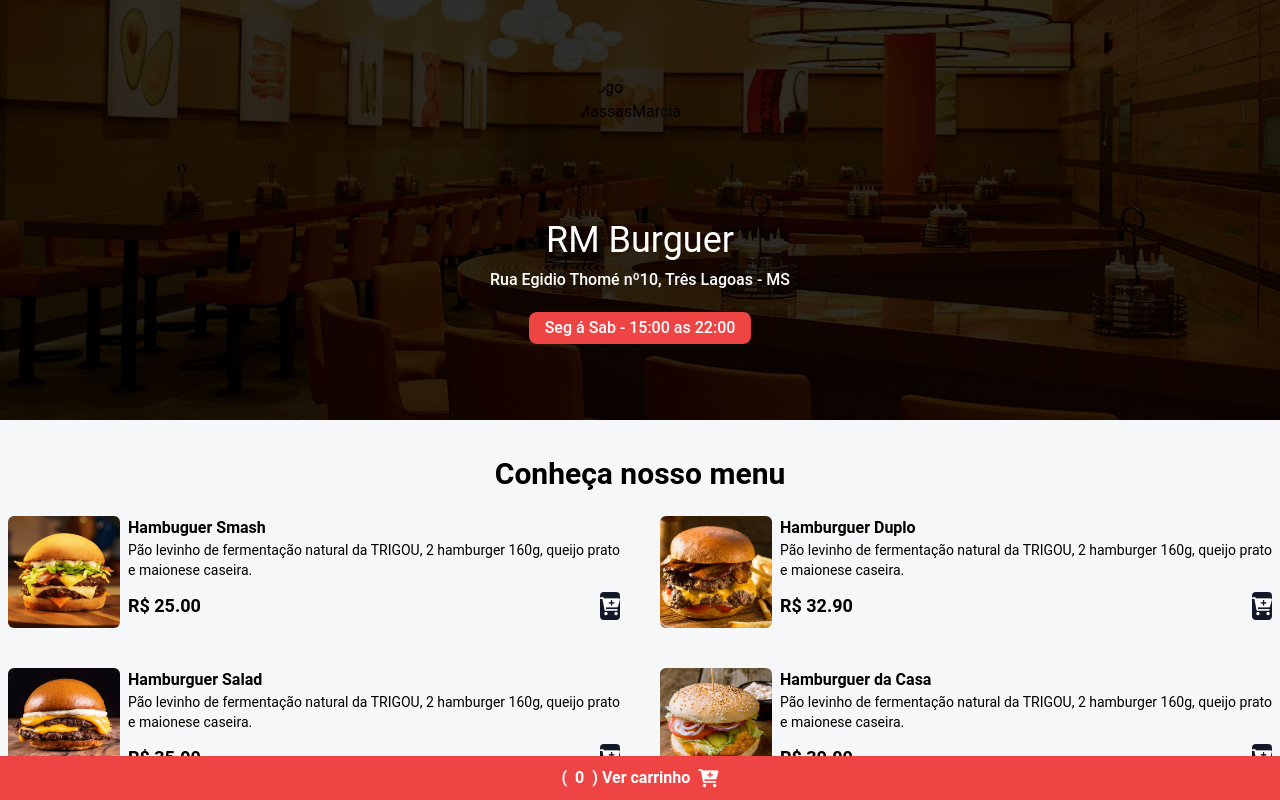
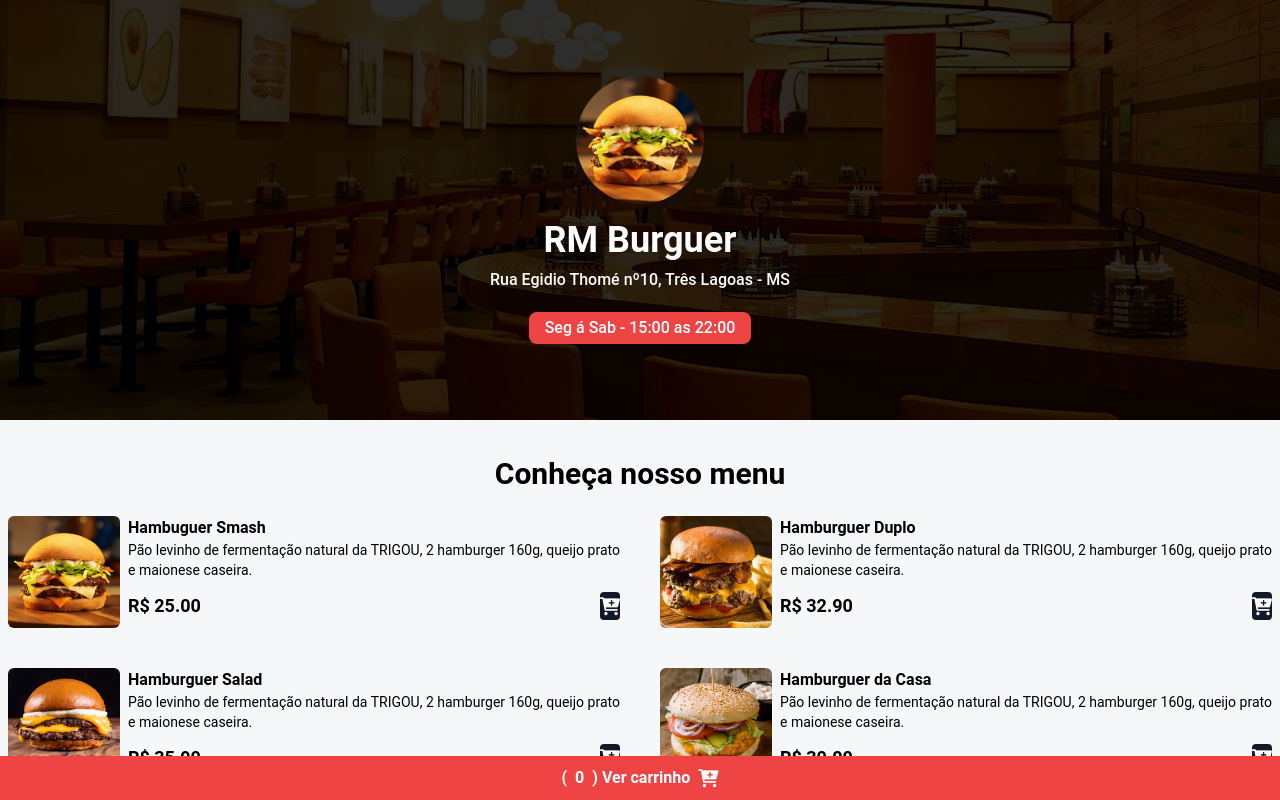
Before and after one commit to WesleyHeredias/Lanchonete, a website: page index.html in a window 1280 px wide. Shown: the top 800 px of the page. Drawn offline with nearby package versions, Linux system fonts and the light colour scheme.

Commit message:
lanchonete

```diff
--- a/index.html
+++ b/index.html
@@ -16,9 +16,9 @@
     <!--HEADER-->
     <header class="w-full h-[420px] bg-zinc=900 bg-home bg-cover bg-center">
         <div class="w-full h-full flex flex-col justify-center items-center">
-            <img src="assets/logo.jpg" alt="logo MassasMarcia" class="w-32 h-32 rounded-full shadow-1g hover:scale-110 duration-200">
+            <img src="assets/hamb-1.png" alt="logo RM Burguer" class="w-32 h-32 rounded-full shadow-1g hover:scale-110 duration-200">
 
-            <h1 class="text-4xl mt-4 mb-2 font-poppins text-white">RM Burguer</h1>
+            <h1 class="text-4xl mt-4 mb-2 font-bold text-white">RM Burguer</h1>
 
             <span class="text-white font-medium">Rua Egidio Thomé nº10, Três Lagoas - MS</span>
 
--- a/tailwind.config.js
+++ b/tailwind.config.js
@@ -7,7 +7,7 @@
     },
     extend: {
       backgroundImage:{
-        "home": "url('/assets/bg.png')"
+        "home": "url('../assets/bg.png')"
       }
     },
   },
```
Also changed, not shown: styles/output.css.
